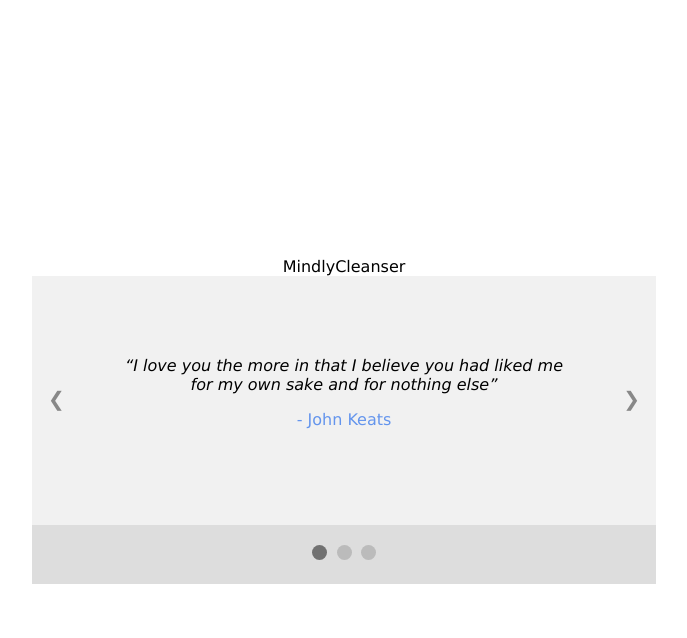
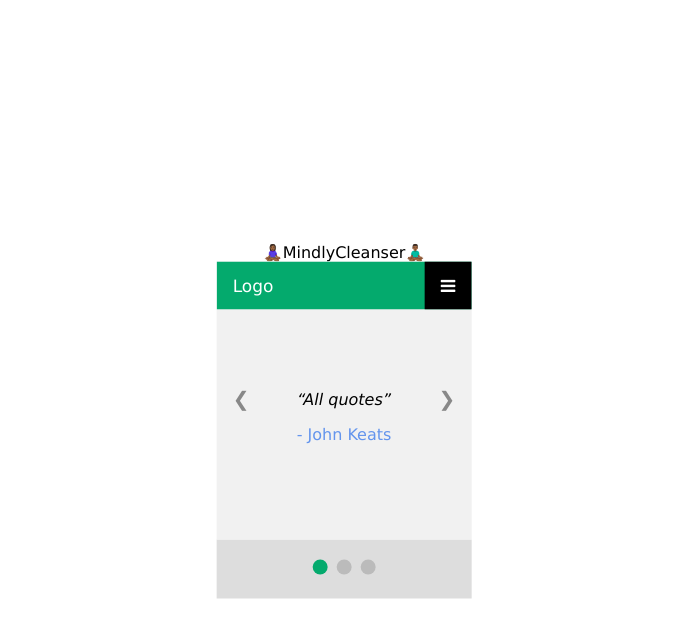
Before and after one commit to jjordan19/mindlycleanser, a Flask app: page / in a window 1280 px wide. Shown: the top 638 px of the page, without its empty margins (304-991 px from the left). Run offline with Flask 2, Linux system fonts and the light colour scheme; data that the repository does not hold is empty.

Commit message:
add links

```diff
--- a/app.py
+++ b/app.py
@@ -21,7 +21,7 @@
 
 @app.route("/")
 def home_page():
-    return render_template('index.html', title="MindlyCleanser")
+    return render_template('index.html', title="MindlyCleanser", all_quotes=list_quote())
 
 # Create a quote using the REST API
 @app.route("/add/<int:quote_id>/<author>/<quote>/")
@@ -41,21 +41,17 @@
 
 # List quotes
 @app.route("/quotes")
-def get_quote():
+def list_quote():
     all_quotes = list(collection.find({}))
     return json.dumps(all_quotes)
+
+#def get_quote():
+#    search = collection.find({})
+
 
 @app.route("/delete")
 def delete_quote():
     return "delete something!"
 
-
-
-
-
-
-
-
-
 if __name__ == "__main__":
     app.run(host="10.0.0.14", port=5000, debug=True)
--- a/templates/index.html
+++ b/templates/index.html
@@ -88,15 +88,77 @@
 
 /* Add a blue color to the author */
 .author {color: cornflowerblue;}
+
+/* Style the navigation menu */
+.topnav {
+  overflow: hidden;
+  background-color: #333;
+  position: relative;
+}
+
+/* Hide the links inside the navigation menu (except for logo/home) */
+.topnav #myLinks {
+  display: none;
+}
+
+/* Style navigation menu links */
+.topnav a {
+  color: white;
+  padding: 14px 16px;
+  text-decoration: none;
+  font-size: 17px;
+  display: block;
+}
+
+/* Style the hamburger menu */
+.topnav a.icon {
+  background: black;
+  display: block;
+  position: absolute;
+  right: 0;
+  top: 0;
+}
+
+/* Add a grey background color on mouse-over */
+.topnav a:hover {
+  background-color: #ddd;
+  color: black;
+}
+
+/* Style the active link (or home/logo) */
+.active {
+  background-color: #04AA6D;
+  color: white;
+}
+
 </style>
+
 </head>
-<header>{{title}}</header>
+<header>🧘🏾‍♀️{{title}}🧘🏾‍♂️</header>
 <body>
 
 <div class="slideshow-container">
 
+<!-- Load an icon library to show a hamburger menu (bars) on small screens -->
+<link rel="stylesheet" href="https://cdnjs.cloudflare.com/ajax/libs/font-awesome/4.7.0/css/font-awesome.min.css">
+
+<div class="topnav">
+  <a href="#home" class="active">Logo</a>
+  <!-- Navigation links (hidden by default) -->
+  <div id="myLinks">
+    <a href="#news">Add Quote</a>
+    <a href="#contact">Delete Quote</a>
+    <a href="/quotes">List Quotes</a>
+    <a href="#about">About</a>
+  </div>
+  <!-- "Hamburger menu" / "Bar icon" to toggle the navigation links -->
+  <a href="javascript:void(0);" class="icon" onclick="myFunction()">
+    <i class="fa fa-bars"></i>
+  </a>
+</div>
+
 <div class="mySlides">
-  <q>I love you the more in that I believe you had liked me for my own sake and for nothing else</q>
+  <q>All quotes</q>
   <p class="author">- John Keats</p>
 </div>
 
@@ -148,6 +210,17 @@
   slides[slideIndex-1].style.display = "block";
   dots[slideIndex-1].className += " active";
 }
+
+/* Toggle between showing and hiding the navigation menu links when the user clicks on the hamburger menu / bar icon */
+function myFunction() {
+  var x = document.getElementById("myLinks");
+  if (x.style.display === "block") {
+    x.style.display = "none";
+  } else {
+    x.style.display = "block";
+  }
+}
+
 </script>
 
 </body>
```
